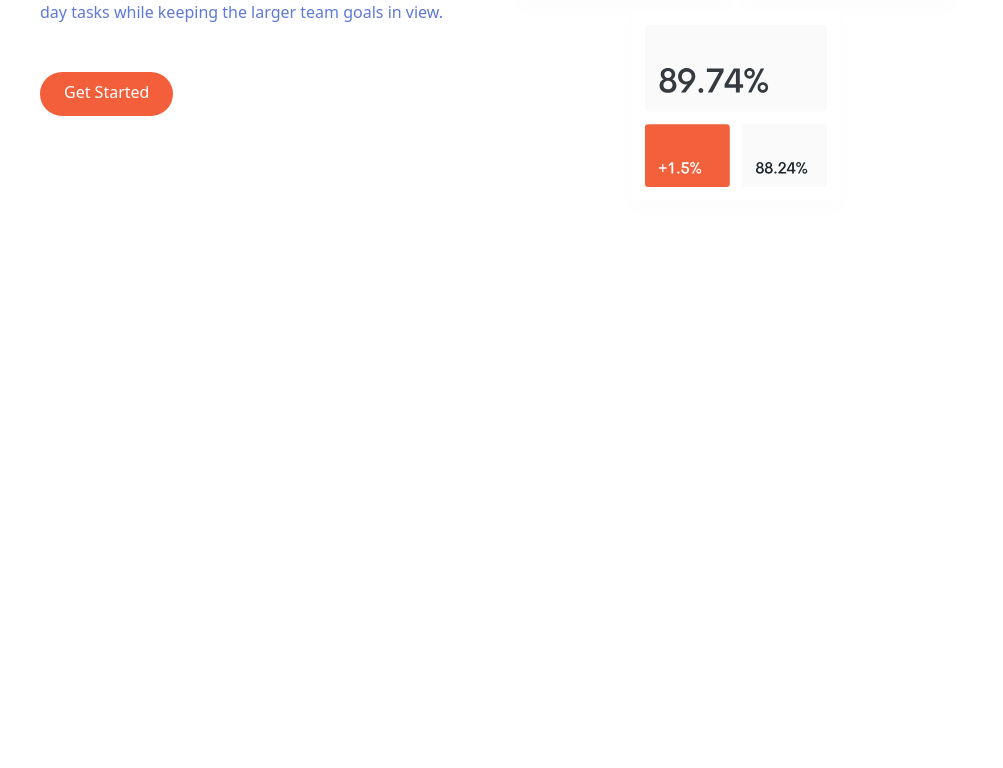
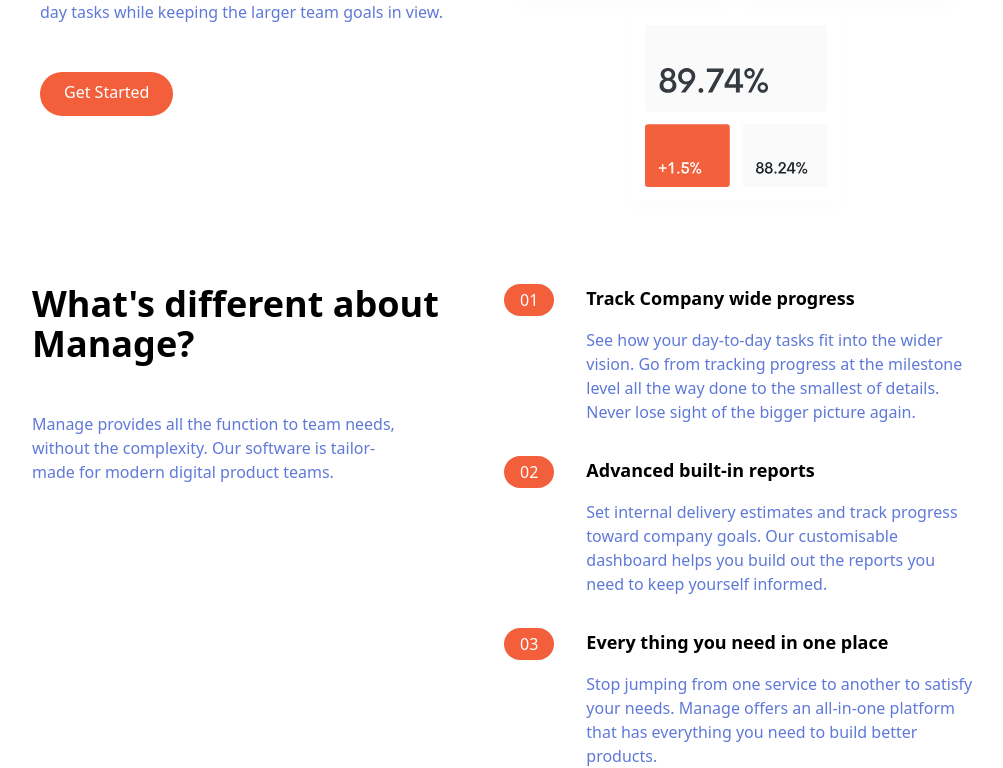
Before and after one commit to abrahamkifleT/tailwind-manage-landing, a React (Vite) app: page / in a window 1280 px wide. Shown: the part 348-1116 px from the top of the page, without its empty margins (136-1139 px from the left). Before the commit the page ends 800 px from the top, so only its background shows below. Built offline with nearby package versions, Linux system fonts and the light colour scheme.

Commit message:
adding feature component

```diff
--- a/src/App.jsx
+++ b/src/App.jsx
@@ -2,6 +2,7 @@
 import logo from './assets/img/logo.svg'
 import Navbar from './components/Navbar'
 import Hero from './components/Hero'
+import Features from './components/Features'
 
 function App() {
 
@@ -9,6 +10,7 @@
     <div >
       <Navbar />
       <Hero />
+      <Features />
     </div>
   )
 }
--- /dev/null
+++ b/src/components/Features.jsx
@@ -0,0 +1,82 @@
+import React from 'react'
+
+function Features() {
+    return (
+        <section id="features">
+            {/* Flex Container */}
+            <div className='container flex flex-col px-4 mx-auto mt-10 space-y-12 md:space-y-0 md:flex-row'>
+                {/* What's different */}
+                <div className='flex flex-col space-y-12 md:w-1/2'>
+                    <h2 className="max-w-md text-4xl font-bold text-center md:text-left">What's different about Manage?</h2>
+                    <p className="max-w-sm text-center text-darkGrayishBlue md:text-left">
+                        Manage provides all the function to team needs, without the complexity. Our software is tailor-made for modern digital product teams.
+                    </p>
+                </div>
+
+                {/* Number List */}
+                <div className='flex flex-col space-y-8 md:w-1/2'>
+                    {/* List item 1 */}
+                    <div className='flex flex-col space-y-3 md:space-y-0 md:space-x-6 md:flex-row'>
+                        {/* Heading */}
+                        <div className='rounded-l-full bg-brightRedSupLight md:bg-transparent'>
+                            <div className="flex items-center space-x-2">
+                                <div className="px-4 text-white rounded-full md:py-1 bg-brightRed">01</div>
+                                <h3 className="text-base font-bold md:mb-4 md:hidden">
+                                    Track Company wide progress
+                                </h3>
+                            </div>
+                        </div>
+                        <div>
+                            <h3 className="hidden mb-4 text-lg font-bold md:block"> Track Company wide progress </h3>
+                            <p className="text-darkGrayishBlue">
+                                See how your day-to-day tasks fit into the wider vision. Go from tracking progress at the milestone level all the way done to the smallest of details. Never lose sight of the bigger picture again.
+                            </p>
+                        </div>
+                    </div>
+
+                    {/* List item 2 */}
+
+                       <div className='flex flex-col space-y-3 md:space-y-0 md:space-x-6 md:flex-row'>
+                        {/* Heading */}
+                        <div className='rounded-l-full bg-brightRedSupLight md:bg-transparent'>
+                            <div className="flex items-center space-x-2">
+                                <div className="px-4 text-white rounded-full md:py-1 bg-brightRed">02</div>
+                                <h3 className="text-base font-bold md:mb-4 md:hidden">
+                                    Advanced built-in reports
+                                </h3>
+                            </div>
+                        </div>
+                        <div>
+                            <h3 className="hidden mb-4 text-lg font-bold md:block"> Advanced built-in reports </h3>
+                            <p className="text-darkGrayishBlue">
+                                Set internal delivery estimates and track progress toward company goals. Our customisable dashboard helps you build out the reports you need to keep yourself informed.
+                            </p>
+                        </div>
+                    </div>
+
+                    {/* List item 3 */}
+
+                       <div className='flex flex-col space-y-3 md:space-y-0 md:space-x-6 md:flex-row'>
+                        {/* Heading */}
+                        <div className='rounded-l-full bg-brightRedSupLight md:bg-transparent'>
+                            <div className="flex items-center space-x-2">
+                                <div className="px-4 text-white rounded-full md:py-1 bg-brightRed">03</div>
+                                <h3 className="text-base font-bold md:mb-4 md:hidden">
+                                    Every thing you need in one place
+                                </h3>
+                            </div>
+                        </div>
+                        <div>
+                            <h3 className="hidden mb-4 text-lg font-bold md:block"> Every thing you need in one place </h3>
+                            <p className="text-darkGrayishBlue">
+                               Stop jumping from one service to another to satisfy your needs. Manage offers an all-in-one platform that has everything you need to build better products.
+                            </p>
+                        </div>
+                    </div>
+                </div>
+            </div>
+        </section>
+    )
+}
+
+export default Features
```
